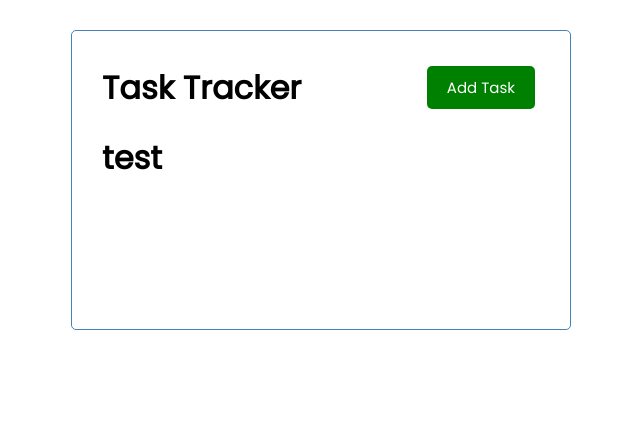
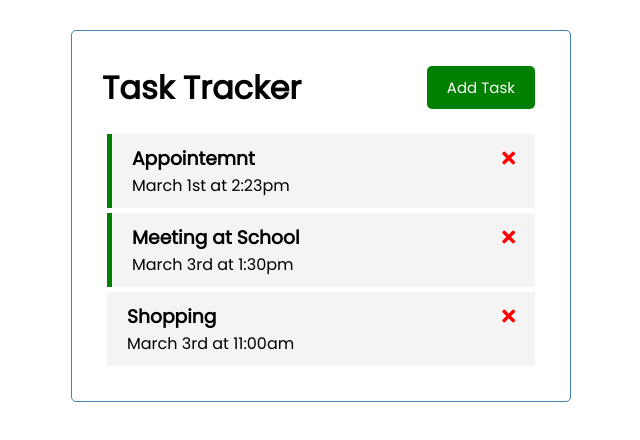
Before and after one commit to sese317j/vue-example, a Vue app: page / in a window 1280 px wide. Shown: the top 440 px of the page, without its empty margins (319-959 px from the left). Built offline with nearby package versions, Linux system fonts and the light colour scheme.

Commit message:
Added TaskItem component which represents a single task. Added Styling (also font awesome) and used the new task item component for the task list.

```diff
--- a/public/index.html
+++ b/public/index.html
@@ -4,6 +4,10 @@
     <meta charset="utf-8">
     <meta http-equiv="X-UA-Compatible" content="IE=edge">
     <meta name="viewport" content="width=device-width,initial-scale=1.0">
+      <link
+              rel="stylesheet"
+              href="https://cdnjs.cloudflare.com/ajax/libs/font-awesome/5.15.2/css/all.min.css"
+      />
     <link rel="icon" href="<%= BASE_URL %>favicon.ico">
     <title><%= htmlWebpackPlugin.options.title %></title>
   </head>
--- /dev/null
+++ b/src/components/TaskItem.vue
@@ -0,0 +1,41 @@
+<template>
+  <div :class="[task.reminder ? 'reminder' : '', 'task']">
+    <h3>
+      {{ task.text }}
+      <i class="fas fa-times"></i>
+    </h3>
+    <p>{{ task.day }}</p>
+  </div>
+</template>
+
+<script>
+export default {
+  name: "TaskItem",
+  props: {
+    task: Object,
+  },
+};
+</script>
+
+<style scoped>
+.task {
+  background: #f4f4f4;
+  margin: 5px;
+  padding: 10px 20px;
+  cursor: pointer;
+}
+
+.task.reminder {
+  border-left: 5px solid green;
+}
+
+.task h3 {
+  display: flex;
+  align-items: center;
+  justify-content: space-between;
+}
+
+.fas {
+  color: red;
+}
+</style>
--- a/src/components/TaskList.vue
+++ b/src/components/TaskList.vue
@@ -1,13 +1,20 @@
 <template>
-  <h1>test</h1>
+  <div :key="task.id" v-for="task in tasks">
+    <task-item :task="task" />
+  </div>
 </template>
 
 <script>
+import TaskItem from "@/components/TaskItem";
+
 export default {
   name: "TaskList",
   props: {
     tasks: Array,
   },
+  components: {
+    TaskItem,
+  },
 };
 </script>
 
```
